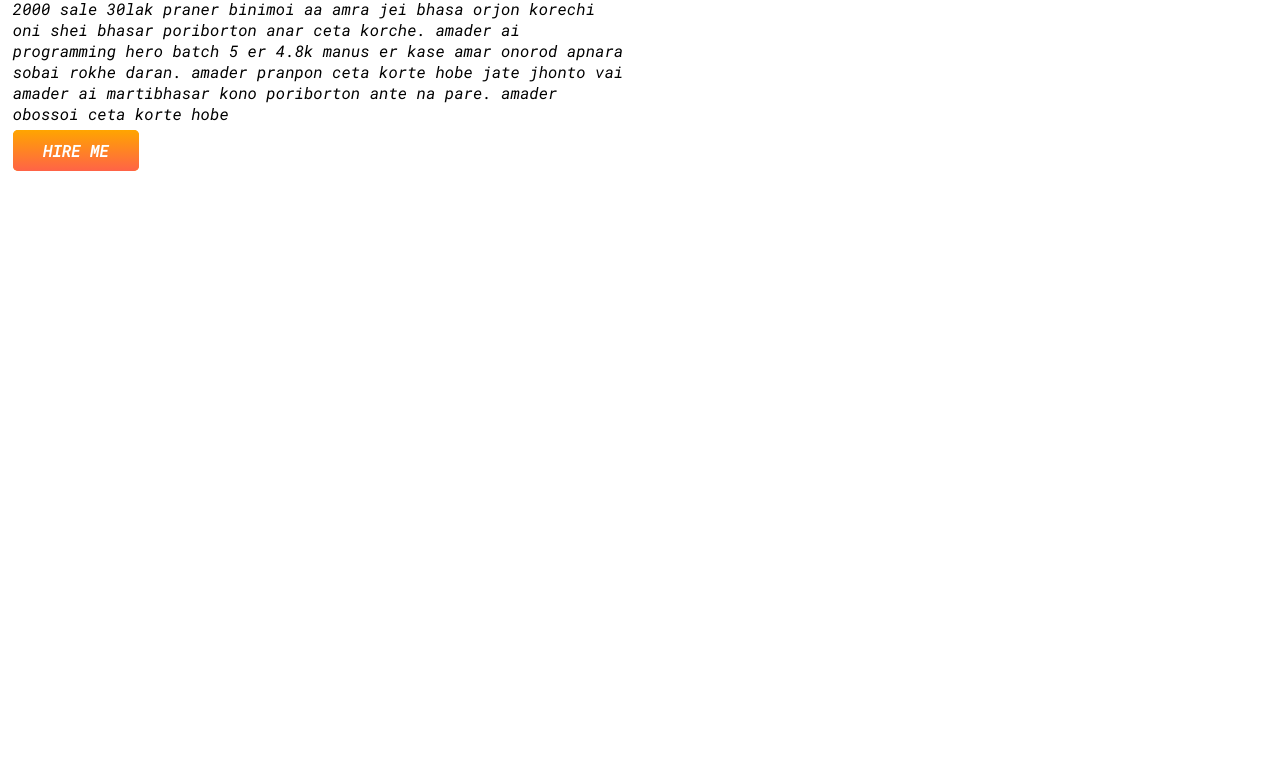
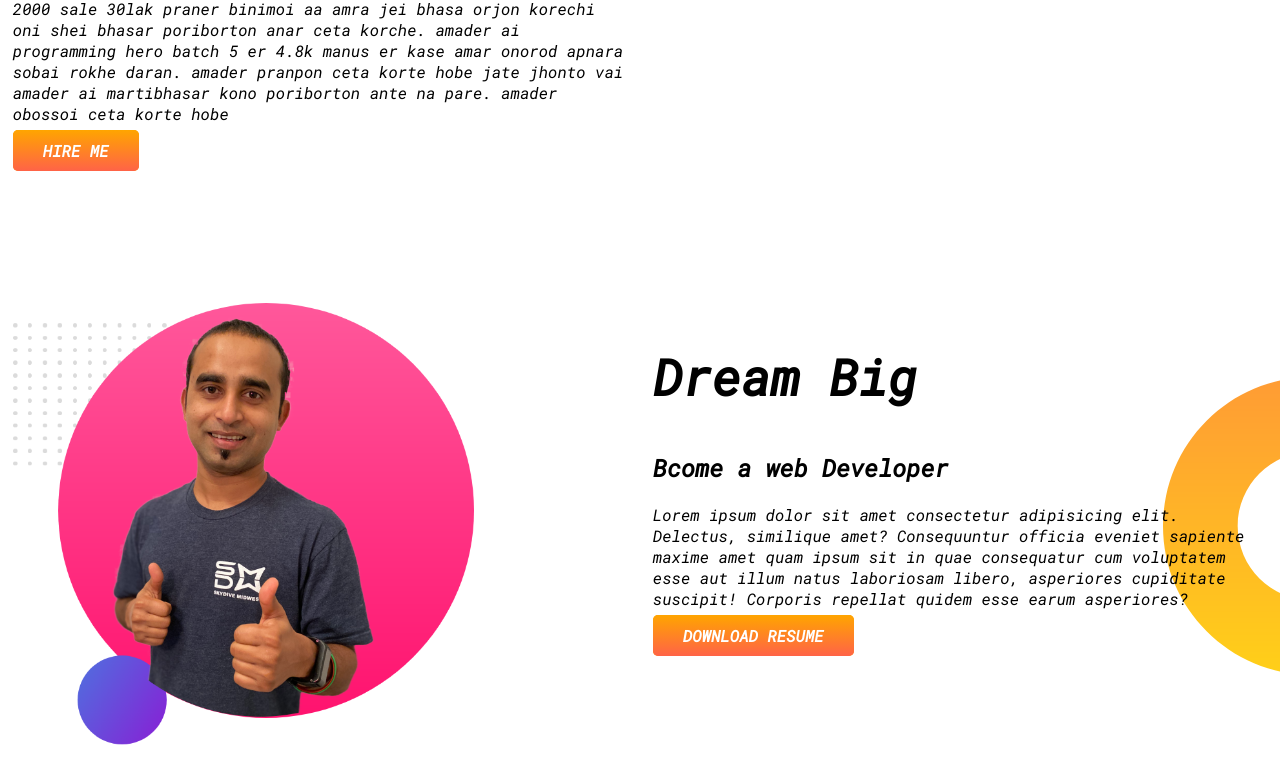
Before and after one commit to 12019adnan/developer-portfolio, a plain HTML site: page index.html in a window 1280 px wide. Shown: the part 486-1270 px from the top of the page. Before the commit the page ends 800 px from the top, so only its background shows below. Drawn offline with Linux system fonts and the light colour scheme.

Commit message:
dream-big

```diff
--- a/index.html
+++ b/index.html
@@ -33,6 +33,21 @@
         <div class="half-width"><img src="images/jhankar.png" alt=""></div>
 
     </section>
+
+    <section class="dream-big ">
+        <div class="half-width">
+            <img src="images/jhankar2.png" alt="">
+        </div>
+
+        <div class="half-width">
+            <h1>Dream Big</h1>
+            <h2>Bcome a web Developer</h2>
+            <p>Lorem ipsum dolor sit amet consectetur adipisicing elit. Delectus, similique amet? Consequuntur officia
+                eveniet sapiente maxime amet quam ipsum sit in quae consequatur cum voluptatem esse aut illum natus
+                laboriosam libero, asperiores cupiditate suscipit! Corporis repellat quidem esse earum asperiores?</p>
+            <a class="link-button" target="block" href="">DOWNLOAD RESUME</a>
+        </div>
+    </section>
 </body>
 
 </html>
--- a/style.css
+++ b/style.css
@@ -10,7 +10,7 @@ h1{
 }
 section{
     display: flex;
-
+    margin-bottom: 100px;
 }
 .half-width{
     width:50%;
@@ -34,3 +34,8 @@ section{
     background-repeat: no-repeat;
 
 }
+.dream-big{
+    background-image: url(images/dream-bg.png);
+    background-repeat: no-repeat;
+    background-position: right;
+}
```
